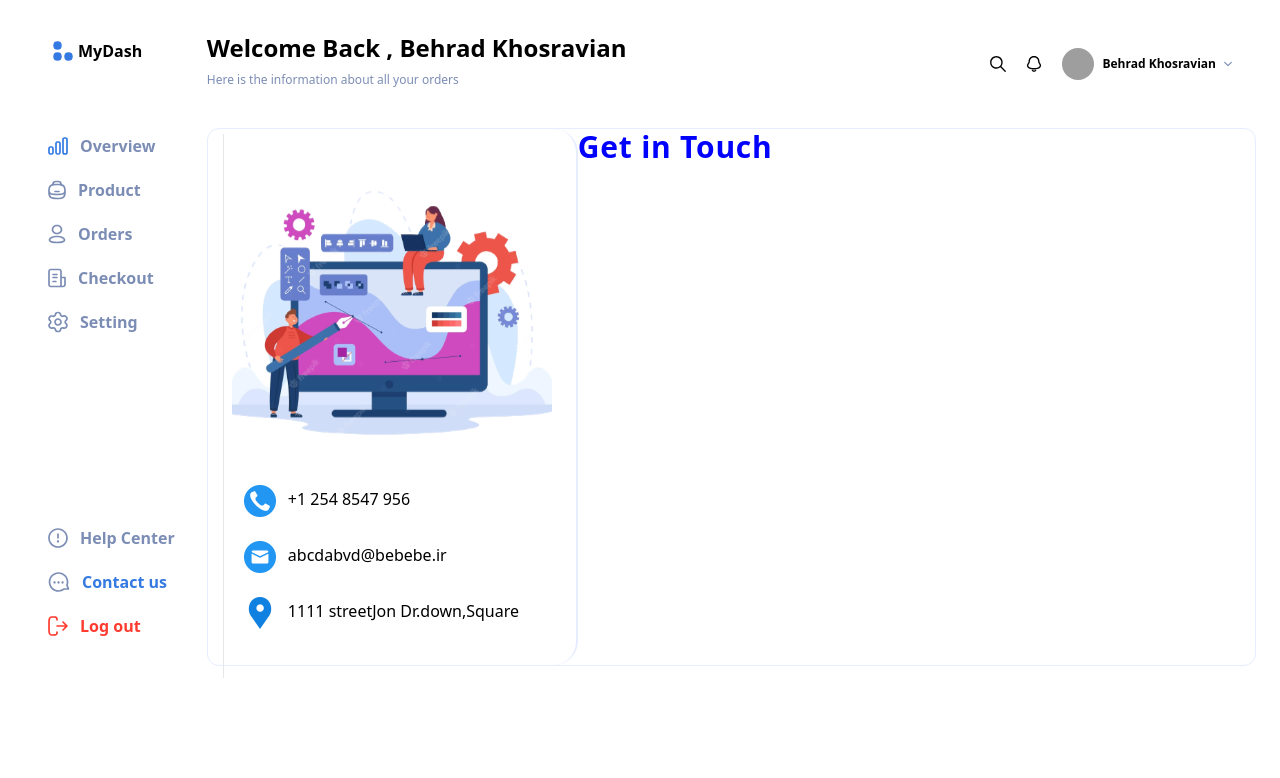
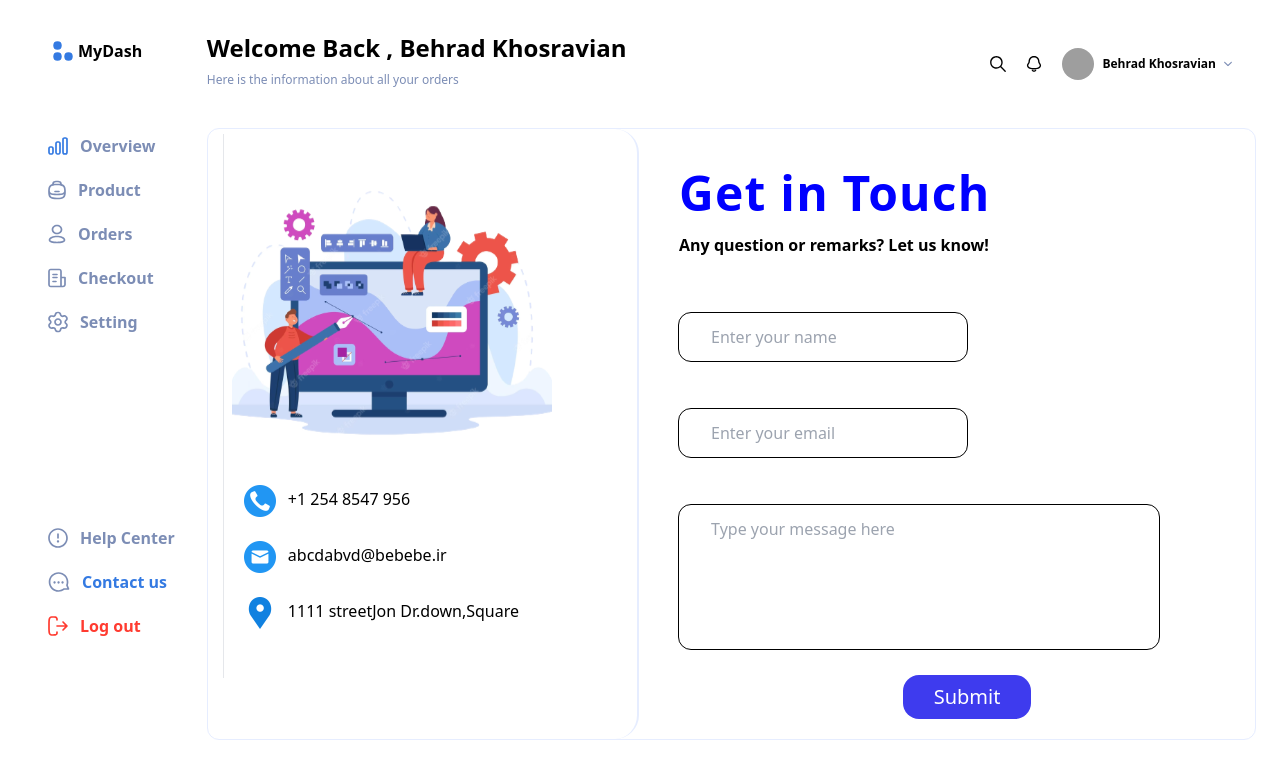
Before and after one commit to BehradKhosravian/MyDashboard, a React (Vite) app in the folder Dashboardapp/: page /contactus in a window 1280 px wide. Shown: the top 778 px of the page. Built offline with nearby package versions, Linux system fonts and the light colour scheme; grey boxes are pictures that could not be loaded.

Commit message:
21th:fix the contactus and make it better in Ui

```diff
--- /dev/null
+++ b/Dashboardapp/src/Contexts/PaginationContext.jsx
@@ -0,0 +1,12 @@
+import { createContext } from "react";
+
+const PaginationContext = createContext();
+
+const initialState = {cities};
+
+
+function PaginationProvider() {
+  return <div></div>;
+}
+
+export default PaginationProvider;
--- /dev/null
+++ b/Dashboardapp/src/components/Table/TableHeader.jsx
@@ -0,0 +1,5 @@
+function TableHeader({ children }) {
+  return <thead>{children}</thead>;
+}
+
+export default TableHeader;
--- a/Dashboardapp/src/pages/Contactus/Contactus.jsx
+++ b/Dashboardapp/src/pages/Contactus/Contactus.jsx
@@ -4,9 +4,9 @@ import emailIconContact from "../../assets/icon/emailIconContact.svg";
 import locationIcon from "../../assets/icon/locationIcon.svg";
 function Contactus() {
   return (
-    <div className=" px-6">
+    <div className=" px-6 mb-20">
       <div className="border rounded-xl border-[#E6EDFF] md:flex ">
-        <div className="border-r-2 border-[#E6EDFF] rounded-3xl contactus-Logo-container p-6 leftSide">
+        <div className=" w-2/3 border-r-2 border-[#E6EDFF] rounded-3xl contactus-Logo-container p-6 leftSide">
           <img className="size-80" src={ContactusLogo} alt="" />
           <div className="flex flex-col justify-center content-center">
             <div>
@@ -37,15 +37,46 @@ function Contactus() {
             </div>
           </div>
         </div>
-        <div className="    rightSide">
-          <h1
-            className="
-          text-[#0000FF]
-          text-3xl font-semibold
-          tracking-wide"
-          >
-            Get in Touch
-          </h1>
+        <div className=" w-full   rightSide">
+          <div className="ml-10 mt-10">
+            <div className="">
+              <h1
+                className="
+          text-[#0000FF] text-5xl font-semibold tracking-wide "
+              >
+                Get in Touch
+              </h1>
+              <p className="pt-4 font-semibold">
+                Any question or remarks? Let us know!
+              </p>
+            </div>
+            <form className="mt-14" action="">
+              <input
+                className="pl-8  py-3 w-3/6 outline	outline-1 outline-black rounded-xl block"
+                type="text"
+                placeholder="Enter your name"
+              />
+              <input
+                className="pl-8  py-3 my-12 outline outline-1 outline-black w-3/6 rounded-xl block
+                "
+                type="text"
+                placeholder="Enter your email"
+              />
+              <textarea
+                className="pl-8 py-3 outline outline-1 outline-black rounded-xl w-5/6 h-2/6 resize-none"
+                name=""
+                id=""
+                cols="30"
+                rows="5"
+                placeholder="Type your message here"
+              ></textarea>
+            </form>
+            <div className="flex justify-center py-5">
+              <button className=" bg-[#3E3BEE] text-white py-2 rounded-2xl w-32 text-xl">
+                Submit
+              </button>
+            </div>
+          </div>
         </div>
       </div>
     </div>
--- a/Dashboardapp/src/pages/Orders/Orders.jsx
+++ b/Dashboardapp/src/pages/Orders/Orders.jsx
@@ -3,6 +3,7 @@ import { useState } from "react";
 import Pagination from "../../components/Pagination";
 import { orderList } from "../../Data";
 import Order from "./Order/Order";
+import TableHeader from "../../components/Table/TableHeader";
 function Orders() {
   const [currentPage, setCurrentPage] = useState(1);
   const recordsPerPage = 10;
@@ -33,7 +34,7 @@ function Orders() {
       <div className="overflow-x-auto">
         <h1 className="ml-4 text-xl font-semibold">Order List</h1>
         <table className="w-full text-sm lg:text-lg ">
-          <thead>
+          <TableHeader>
             <tr className="border-b-2 border-[#E6EDFF]">
               <th className="px-3 py-2 ">No</th>
               <th className="px-3 py-2 ">ID</th>
@@ -44,7 +45,7 @@ function Orders() {
               <th className="px-3 py-2 ">Status Order</th>
               <th className="px-3 py-2 ">Action</th>
             </tr>
-          </thead>
+          </TableHeader>
           <Order records={records} />
         </table>
       </div>
```
Also changed, not shown: Dashboardapp/src/components/Table/TableRow.jsx (added).
